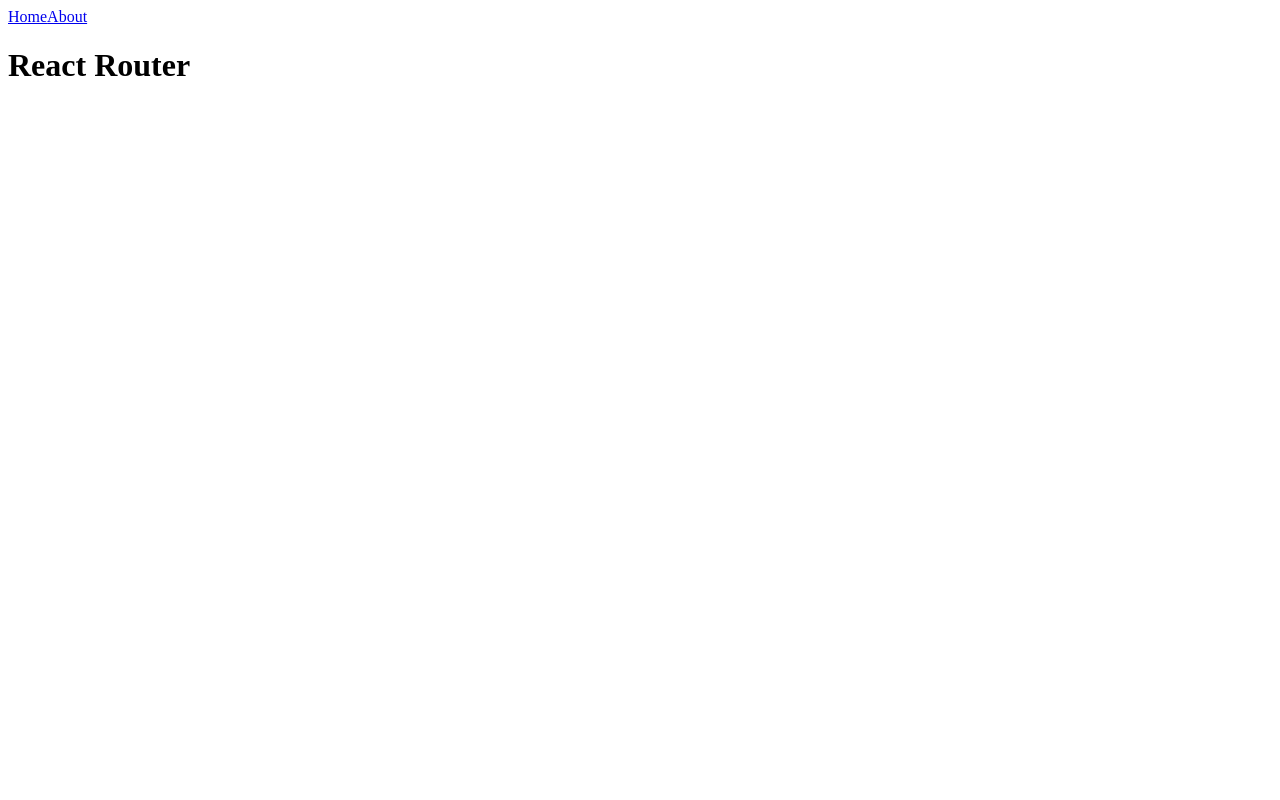
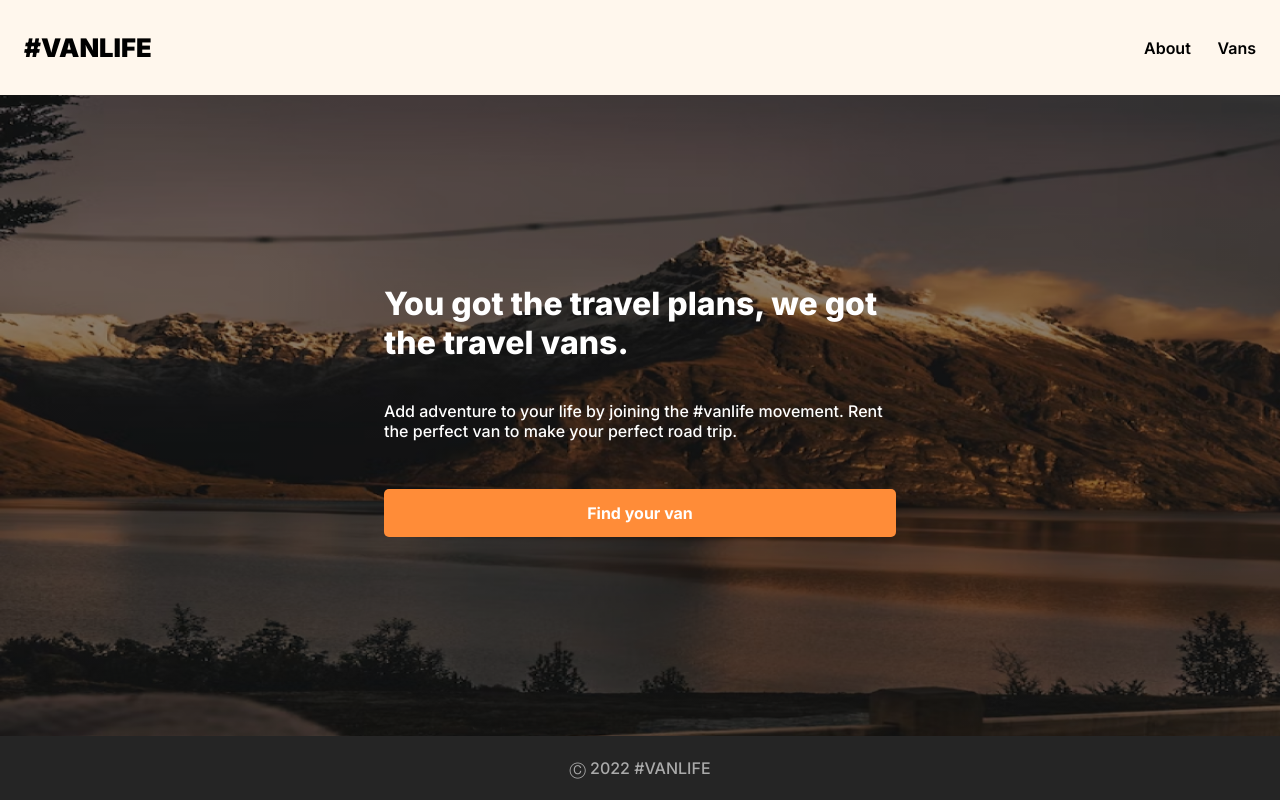
Before and after one commit to WaltsonZh/ReactRouter, a React (Vite) app: page / in a window 1280 px wide. Built offline with nearby package versions, Linux system fonts and the light colour scheme.

Commit message:
lesson 9: home page

```diff
--- a/index.html
+++ b/index.html
@@ -1,9 +1,12 @@
-<!doctype html>
+<!DOCTYPE html>
 <html lang="en">
   <head>
     <meta charset="UTF-8" />
     <meta name="viewport" content="width=device-width, initial-scale=1.0" />
-    <title>React Router</title>
+    <link rel="preconnect" href="https://fonts.googleapis.com" />
+    <link rel="preconnect" href="https://fonts.gstatic.com" crossorigin />
+    <link href="https://fonts.googleapis.com/css2?family=Inter:wght@400;500;600;700;800;900&display=swap" rel="stylesheet" />
+    <title>#VANLIFE</title>
   </head>
   <body>
     <div id="root"></div>
--- a/src/App.jsx
+++ b/src/App.jsx
@@ -6,8 +6,6 @@
 export default function App() {
   return (
     <BrowserRouter>
-      <Link to='/' >Home</Link>
-      <Link to='/about'>About</Link>
       <Routes>
         <Route path='/' element={<Home />} />
         <Route path='/about' element={<About />} />
--- /dev/null
+++ b/src/components/Footer.css
@@ -0,0 +1,14 @@
+.Footer {
+  position: sticky;
+  top: 100%;
+  background: var(--footer-bg-color);
+  height: 5em;
+  display: flex;
+  justify-content: center;
+  align-items: center;
+}
+
+.Footer > h4 {
+  font-weight: 500;
+  color: var(--footer-color);
+}
--- /dev/null
+++ b/src/components/Footer.jsx
@@ -0,0 +1,10 @@
+import React from 'react'
+import './Footer.css'
+
+export default function Footer() {
+  return (
+    <div className='Footer'>
+      <h4>Ⓒ 2022 #VANLIFE</h4>
+    </div>
+  )
+}
--- /dev/null
+++ b/src/components/NavBar.css
@@ -0,0 +1,43 @@
+.NavBar {
+  display: flex;
+  justify-content: space-between;
+  padding: 2em 1.5em;
+  background: var(--theme-color);
+}
+
+.title {
+  font-size: 1.6em;
+  font-weight: 900;
+  text-decoration: none;
+  color: black;
+}
+
+.links {
+  display: flex;
+  align-items: center;
+  width: 7em;
+  justify-content: space-between;
+}
+
+.links > a {
+  text-decoration: none;
+  color: black;
+  font-weight: 600;
+  position: relative;
+}
+
+.links > a::after {
+  position: absolute;
+  content: '';
+  bottom: -0.4em;
+  height: 0.2em;
+  width: 100%;
+  left: 0;
+  background: black;
+  transition: 0.3s ease-in-out;
+  transform: scaleX(0);
+}
+
+.links > a:hover::after {
+  transform: scaleX(1);
+}
--- /dev/null
+++ b/src/components/NavBar.jsx
@@ -0,0 +1,15 @@
+import React from 'react'
+import { Link } from 'react-router-dom'
+import './NavBar.css'
+
+export default function NavBar() {
+  return (
+    <div className='NavBar'>
+      <Link className='title' to='/'>#VANLIFE</Link>
+      <div className='links'>
+        <Link to='/about'>About</Link>
+        <Link to='/vans'>Vans</Link>
+      </div>
+    </div>
+  )
+}
--- a/src/index.css
+++ b/src/index.css
@@ -0,0 +1,80 @@
+* {
+  box-sizing: border-box;
+  margin: 0;
+  font-family: Inter, sans-serif;
+  --theme-color: #fff7ed;
+  --interact-color: #ff8c38;
+  --interact-active-color: #ffac71;
+  --footer-bg-color: #252525;
+  --footer-color: #aaaaaa;
+}
+
+body {
+  background: var(--theme-color);
+}
+
+#root {
+  height: 100dvh;
+  display: flex;
+  flex-direction: column;
+}
+
+.Home {
+  background: linear-gradient(rgba(0, 0, 0, 0.46) 0%, rgba(0, 0, 0, 0.46) 100%), url('/public/images/home.png');
+  background-repeat: no-repeat;
+  background-size: cover;
+  color: white;
+  height: 48em;
+  padding: 4em 2em;
+  display: flex;
+  justify-content: center;
+  align-items: center;
+  flex-grow: 1;
+}
+
+.Home--content {
+  width: 32em;
+}
+
+.Home--content > h3 {
+  font-size: 2em;
+  font-weight: 800;
+  margin: 1.2em 0;
+}
+
+.Home--content > p {
+  font-weight: 500;
+}
+
+.btn {
+  border: none;
+  background: var(--interact-color);
+  width: 100%;
+  height: 3em;
+  border-radius: 5px;
+  color: white;
+  font-size: 1em;
+  font-weight: 700;
+  margin: 3em 0;
+  z-index: 1;
+  position: relative;
+}
+
+.btn::before {
+  content: '';
+  top: 0;
+  left: 0;
+  width: 0;
+  height: 100%;
+  position: absolute;
+  background: var(--interact-active-color);
+  z-index: -1;
+  border-radius: 5px;
+  transition: all 0.3s ease-in-out;
+}
+
+.btn:hover::before {
+  left: unset;
+  right: 0;
+  width: 100%;
+}
--- a/src/pages/About.jsx
+++ b/src/pages/About.jsx
@@ -1,8 +1,10 @@
 import React from 'react'
+import NavBar from '../components/NavBar'
 
 export default function About() {
   return (
     <div>
+      <NavBar />
       <h1>About</h1>
     </div>
   )
--- a/src/pages/Home.jsx
+++ b/src/pages/Home.jsx
@@ -1,9 +1,20 @@
 import React from 'react'
+import NavBar from '../components/NavBar'
+import Footer from '../components/Footer'
+import { Link } from 'react-router-dom'
 
 export default function Home() {
   return (
-    <div>
-      <h1>React Router</h1>
-    </div>
+    <>
+      <NavBar />
+      <div className='Home'>
+        <div className='Home--content'>
+          <h3>You got the travel plans, we got the travel vans.</h3>
+          <p>Add adventure to your life by joining the #vanlife movement. Rent the perfect van to make your perfect road trip.</p>
+          <button className='btn'>Find your van</button>
+        </div>
+      </div>
+      <Footer />
+    </>
   )
 }
```
Also changed, not shown: public/images/home.png (added).
